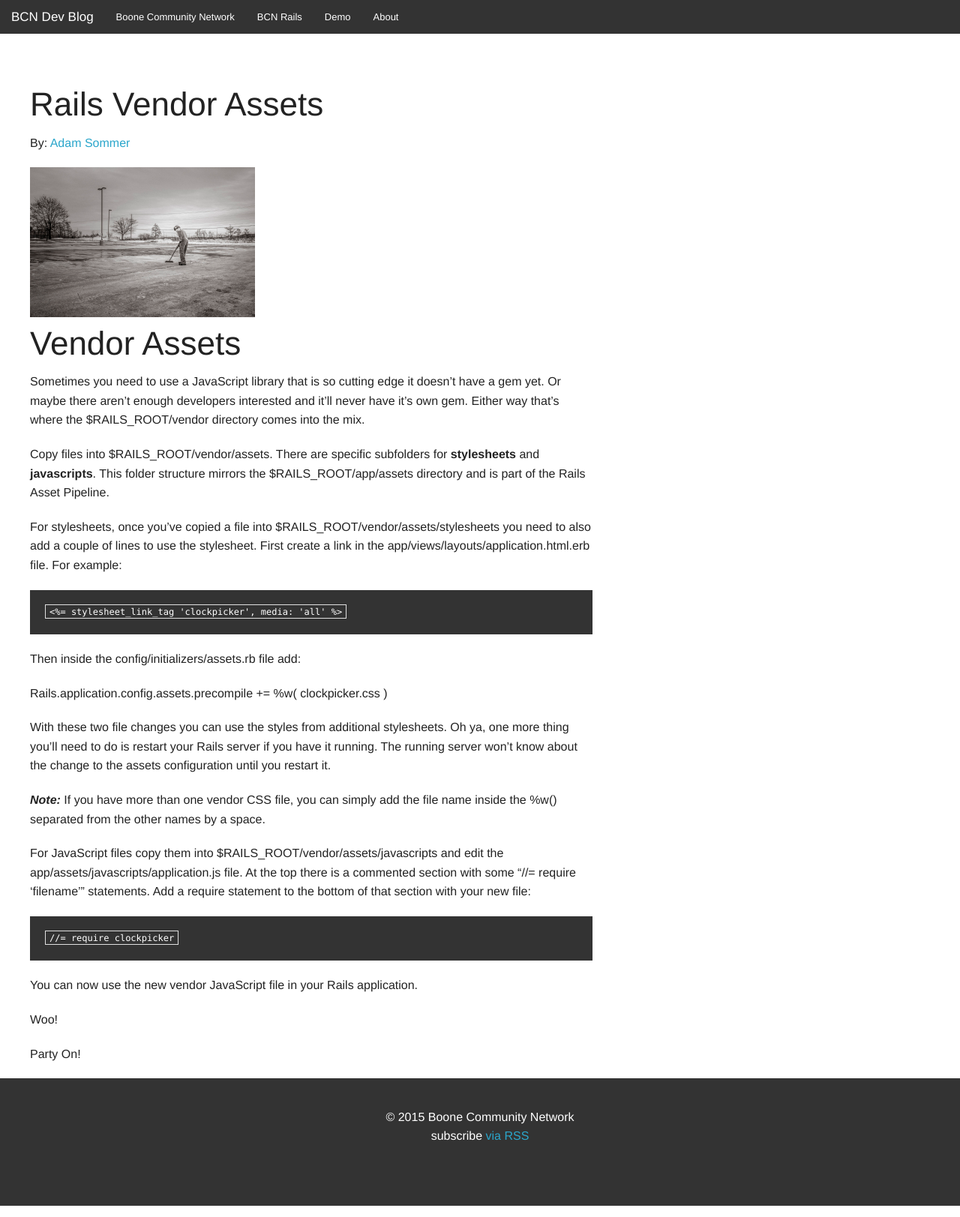
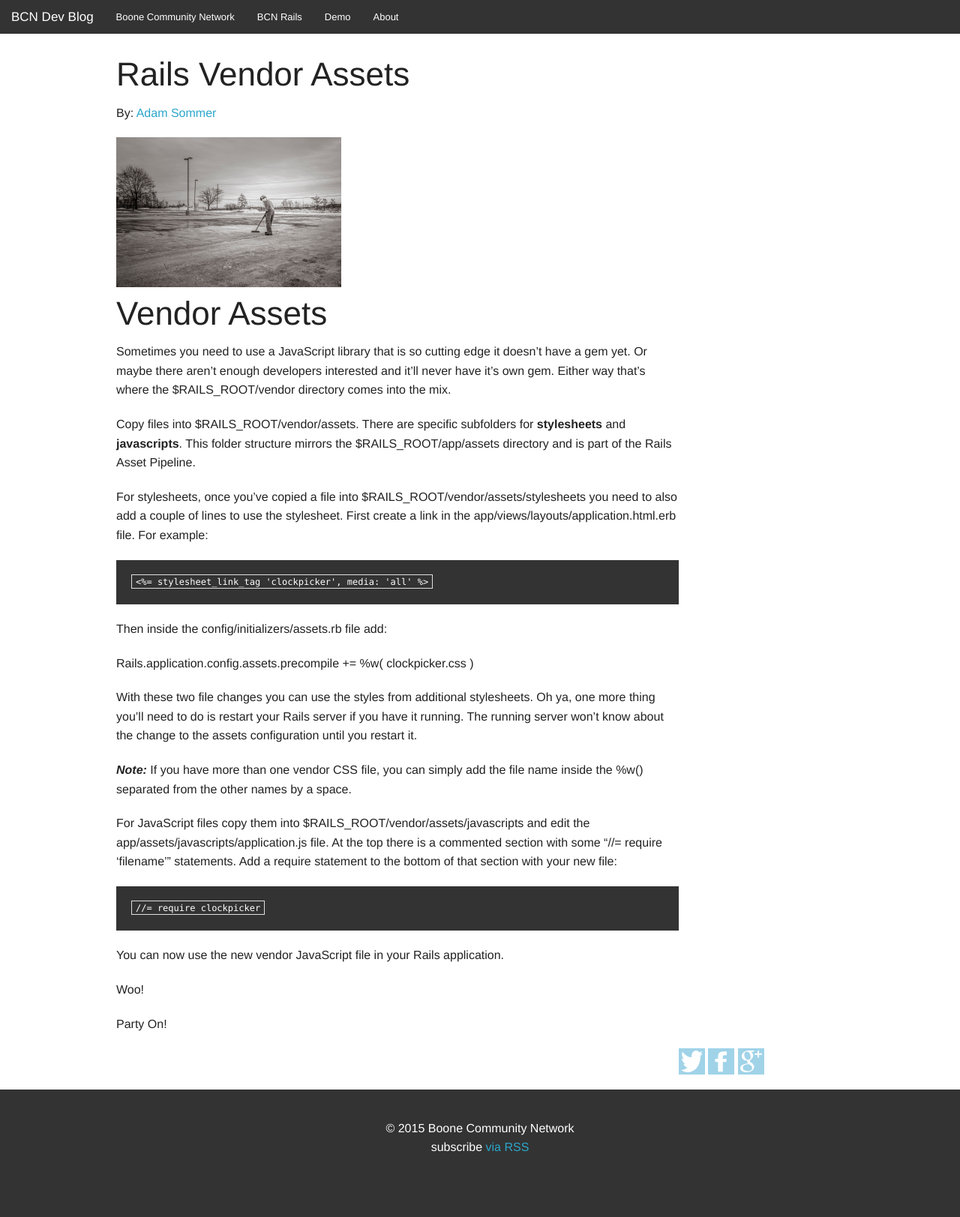
Before and after one commit to MattLuker/bcn, a Jekyll site: the page built from _posts/2015-05-03-rails-vendor-assets.markdown, in a window 1280 px wide. Shown: the whole page at 75% size. Built offline with Jekyll 4.4.1, drawn with Linux system fonts in a browser that asks for light colours; nearby versions of some CDN libraries.

Commit message:
Have social sharing icon buttons setup.

```diff
--- a/_layouts/page.html
+++ b/_layouts/page.html
@@ -1,7 +1,8 @@
 ---
 layout: default
 ---
-<div class="post">
+<div class="row post">
+  <div class="columns">
 
   <header class="post-header">
     <h1 class="post-title">{{ page.title }}</h1>
@@ -11,4 +12,7 @@ layout: default
     {{ content }}
   </article>
 
+
+  </div>
 </div>
+<br/><br/>
--- a/_layouts/post.html
+++ b/_layouts/post.html
@@ -1,7 +1,8 @@
 ---
 layout: default
 ---
-<div class="post">
+<div class="row post">
+  <div class="columns">
 
   <header class="post-header">
     <h1 class="post-title">{{ page.title }}</h1>
@@ -21,4 +22,22 @@ layout: default
     {{ content }}
   </article>
 
+  <div class="row social-row">
+    <div class="large-3 columns social-share right">
+      <a href="https://twitter.com/intent/tweet?url={{ page.url | prepend: site.url }}&text={{ page.title }}&hashtags=ruby,rails,bcn" target='_blank' class='button sm-icon info share'>
+        <img src='/img/twitter-icon-white.svg' class="sm-icon" />
+      </a>
+
+      <a href="http://www.facebook.com/sharer.php?u={{ page.url | prepend: site.url }}&title={{ page.title }}"
+         target='_blank' class='button sm-icon info share'>
+         <img src='/img/facebook-icon-white.svg' class='sm-icon' />
+       </a>
+
+       <a href="https://plus.google.com/share?url=URL={{ page.url | prepend: site.url }}"
+        target='_blank' class='button sm-icon info share'>
+        <img src='/img/google-icon-white.svg' class='sm-icon' />
+      </a>
+    </div>
+  </div>
+  </div>
 </div>
--- a/css/main.scss
+++ b/css/main.scss
@@ -25,7 +25,6 @@ div.page-content {
 }
 
 div.main {
-  margin-top: 40px;
   padding-top: 20px;
 }
 
@@ -42,7 +41,7 @@ footer {
 
 .post-list {
   li {
-    margin-top: 40px;
+    margin-bottom: 40px;
     padding-top: 20px;
     border-bottom: 1px solid $light-gray;
   }
@@ -74,3 +73,14 @@ pre {
   padding: 20px !important;
   margin-bottom: 20px !important;
 }
+
+.pagination { margin-top: 20px; }
+
+.sm-icon {
+  width: 35px !important;
+  padding: 3px;
+}
+
+.button.sm-icon {
+  padding: 0;
+}
```
Also changed, not shown: img/facebook-icon-white.svg (added), img/facebook-social.svg (added), img/google-icon-white.svg (added), img/google-social.svg (added), img/twitter-icon-white.svg (added), img/twitter-social.svg (added).
